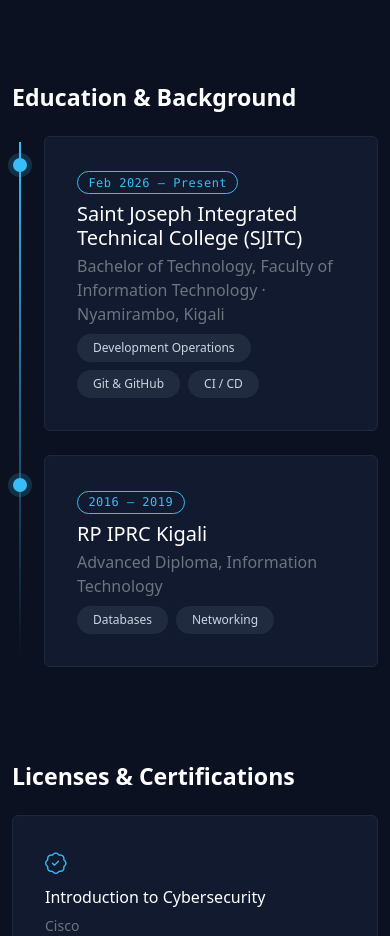
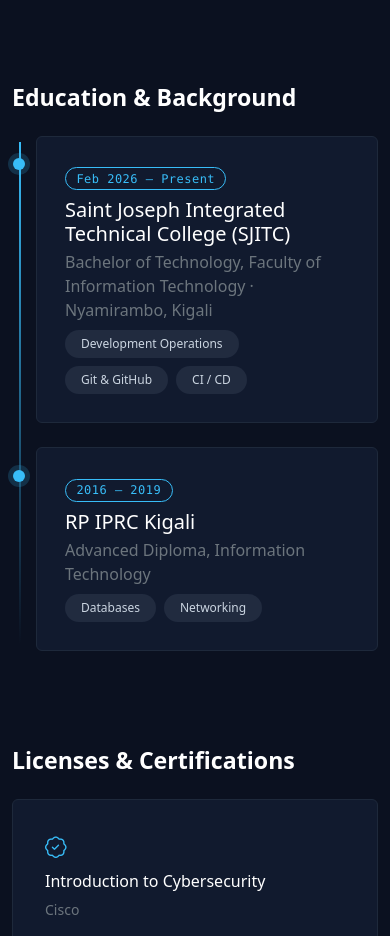
Before and after one commit to kamanzi-danny/Portifolio, a plain HTML site: page index.html in a window 390 px wide. Shown: the part 1860-2796 px from the top of the page. Drawn offline with nearby package versions, Linux system fonts and the light colour scheme.

Commit message:
Make Education timeline responsive

```diff
--- a/index.html
+++ b/index.html
@@ -26,7 +26,6 @@
     .timeline-dot { width: 14px; height: 14px; background: #38bdf8; border-radius: 50%; margin-left: -8px; margin-top: 5px; flex-shrink: 0; }
     .btn-accent { background: #38bdf8; color: #0b1120; font-weight: 600; }
     .btn-accent:hover { background: #7dd3fc; color: #0b1120; }
-
     /* ===== EDUCATION – timeline styling ===== */
     .edu-timeline { position: relative; padding-left: 2rem; }
     .edu-timeline::before {
@@ -47,6 +46,16 @@
       border-radius: 999px; padding: .1rem .65rem;
     }
     .edu-tag { background: rgba(148, 163, 184, .12); color: #cbd5e1; font-weight: 500; }
+    /* ===== EDUCATION – small screens + motion ===== */
+    @media (max-width: 575.98px) {
+      .edu-timeline { padding-left: 1.5rem; }
+      .edu-item::before { left: calc(-1.5rem + 1px); width: 12px; height: 12px; }
+      .edu-item .card-body { padding: .75rem; }
+    }
+    @media (prefers-reduced-motion: reduce) {
+      .edu-item .card { transition: none; }
+      .edu-item .card:hover { transform: none; }
+    }
   </style>
 </head>
 <body>
```
